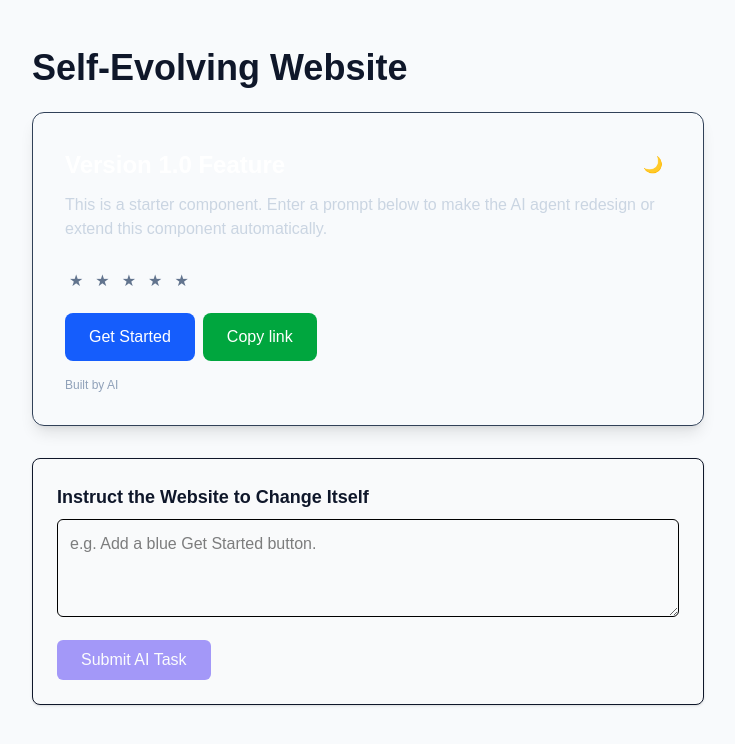
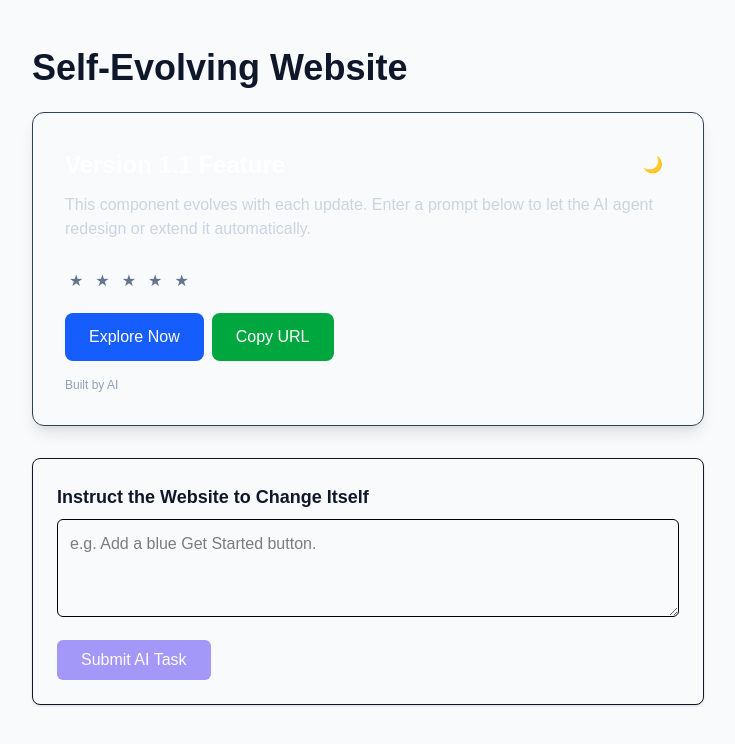
Before and after one commit to SveX04/fuzzy-happiness, a Next.js app: page / in a window 1280 px wide. Shown: the top 744 px of the page, without its empty margins (272-1007 px from the left). Built offline with nearby package versions, Linux system fonts and the light colour scheme.

Commit message:
feat(ai): The site evolves as you add features or user feedback (#7)
Each v

```diff
--- a/components/DynamicFeature.tsx
+++ b/components/DynamicFeature.tsx
@@ -20,7 +20,7 @@ export default function DynamicFeature() {
   return (
     <div className={`my-6 rounded-xl border ${dark ? "border-slate-300" : "border-slate-700"} bg-${dark ? "slate-900" : "slate-800"} p-8 text-${dark ? "white" : "white"} shadow-lg transition-colors`}>
       <div className="flex justify-between items-center mb-2">
-        <h2 className="text-2xl font-bold">Version 1.0 Feature</h2>
+        <h2 className="text-2xl font-bold">Version 1.1 Feature</h2>
         <button
           type="button"
           aria-label="Toggle dark mode"
@@ -31,7 +31,7 @@ export default function DynamicFeature() {
         </button>
       </div>
       <p className="mb-6 text-slate-300">
-        This is a starter component. Enter a prompt below to make the AI agent redesign or extend this component automatically.
+        This component evolves with each update. Enter a prompt below to let the AI agent redesign or extend it automatically.
       </p>
       <div className="mb-4 flex items-center gap-1">
         {stars.map((s) => (
@@ -53,14 +53,14 @@ export default function DynamicFeature() {
           type="button"
           className="rounded-lg bg-blue-600 px-6 py-3 font-semibold text-white transition-colors hover:bg-blue-700 focus:outline-none focus:ring-2 focus:ring-blue-500 focus:ring-offset-2 focus:ring-offset-slate-800"
         >
-          Get Started
+          Explore Now
         </button>
         <button
           type="button"
           className="rounded-lg bg-green-600 px-6 py-3 font-semibold text-white transition-colors hover:bg-green-700 focus:outline-none focus:ring-2 focus:ring-green-500 focus:ring-offset-2 focus:ring-offset-slate-800"
           onClick={copyLink}
         >
-          Copy link
+          Copy URL
         </button>
       </div>
       <div className="mt-4 text-xs text-slate-400">
```
